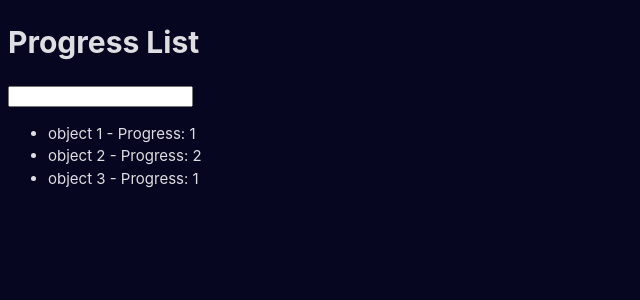
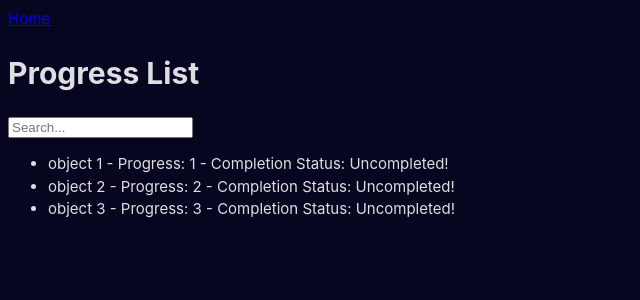
Before and after one commit to MaxVexe/BugTracker, a React (Vite) app: page /Progress in a window 1280 px wide. Shown: the top 300 px of the page, without its empty margins (0-640 px from the left). Built offline with nearby package versions, Linux system fonts and the light colour scheme.

Commit message:
Created Filter and modified Bounty Board

```diff
--- a/src/componets/AchieveCard.jsx
+++ b/src/componets/AchieveCard.jsx
@@ -1,4 +1,4 @@
-function AchieveCard(){
+function AchieveCard(props){
     const boxS = {
 
         background: "Yellow",
@@ -29,7 +29,7 @@ function AchieveCard(){
     return(
         <>
         <button onClick={handleClick} style={boxS}>
-            <h1>Hello</h1>
+            <h1>{props.name}</h1>
         </button>
         </>
     );
--- a/src/componets/Card.jsx
+++ b/src/componets/Card.jsx
@@ -20,7 +20,7 @@ function Card(props){
     }
     const textColors = {
         fontSize:"45px",
-        color:"#FFDE59",
+        color:"#0763A5",
        }
 
 
@@ -33,7 +33,19 @@ function Card(props){
                 </div>
             </div>
             <div style={{ display: 'inline-block' , margin  :"20px"}}>
-                {props.cardCom}
+            <h1>Bounty Board</h1>
+            <p></p>
+
+            <ul style={{ display: 'flex', listStyleType: 'none', margin: "20px", padding: "0" }}>
+                <li style={{ marginLeft: "20px" }}>
+
+                    {props.cardCom}
+                </li>
+                <li style={{ marginLeft: "20px" }}>
+                    {props.cardCom}
+                </li>
+                </ul>
+
             </div>
 
 
--- a/src/pages/Home.jsx
+++ b/src/pages/Home.jsx
@@ -8,7 +8,7 @@ import AchieveCard from "../componets/AchieveCard"
 function Home(){
     return(<>
         <Header />
-        <Card cardCom = {<AchieveCard />}/>
+        <Card cardCom = {<AchieveCard name = "bounty"/>}/>
         </>
     )
 }
--- a/src/pages/Progression.jsx
+++ b/src/pages/Progression.jsx
@@ -5,47 +5,51 @@ import { useState } from 'react';
 const Progression = () => {
     // Your achievement list array
     const achievementList = [
-        { key: 1, information: { title: "object 1", progresses: 1 } },
-        { key: 2, information: { title: "object 2", progresses: 2 } },
-        { key: 3, information: { title: "object 3", progresses: 1 } }
+        { key: 1, information: { title: "object 1", progresses: 1 }, completed: false },
+        { key: 2, information: { title: "object 2", progresses: 2 }, completed: false },
+        { key: 3, information: { title: "object 3", progresses: 3 }, completed: false }
     ];
+
+    // State variable to hold the filter value
+    const [filter, setFilter] = useState('');
 
     // Transforming your achievementList into progressList with key and information
     let progressList = achievementList.map((obj) => {
         // Extracting key and information directly from each object in achievementList
-        const { key, information } = obj;
+        const { key, information, completed } = obj;
         // Returning an object containing both key and information
-        return { key, ...information };
+        return { key, ...information, completed };
     });
 
-    const [search,setSearch] = useState("")
-
-    function filterSearching(event){
-        setSearch(event.target.value);
+    // Filter progressList based on user input
+    if (filter) {
+        progressList = progressList.filter(item =>
+            item.title.toLowerCase().includes(filter.toLowerCase())
+        );
     }
 
     return (
         <>
+        <a href ="/"> Home </a>
         <div>
             <h1>Progress List</h1>
-            <input value={search} onChange={filterSearching}></input>
-
-
+            {/* Input field for user input */}
+            <input
+                type="text"
+                placeholder="Search..."
+                value={filter}
+                onChange={(e) => setFilter(e.target.value)}
+            />
             <ul>
-
-                {/* Mapping over progressList and rendering list items */}
-
+                {/* Mapping over filtered progressList and rendering list items */}
                 {progressList.map(item => (
                     <li key={item.key}>
                         {/* Rendering title and progresses for each item */}
-                        {item.title} - Progress: {item.progresses}
+                        {item.title} - Progress: {item.progresses} - Completion Status: {item.completed? "Completed!" : "Uncompleted!"}
                     </li>
                 ))}
             </ul>
-
-
         </div>
-
         </>
     );
 };
```
